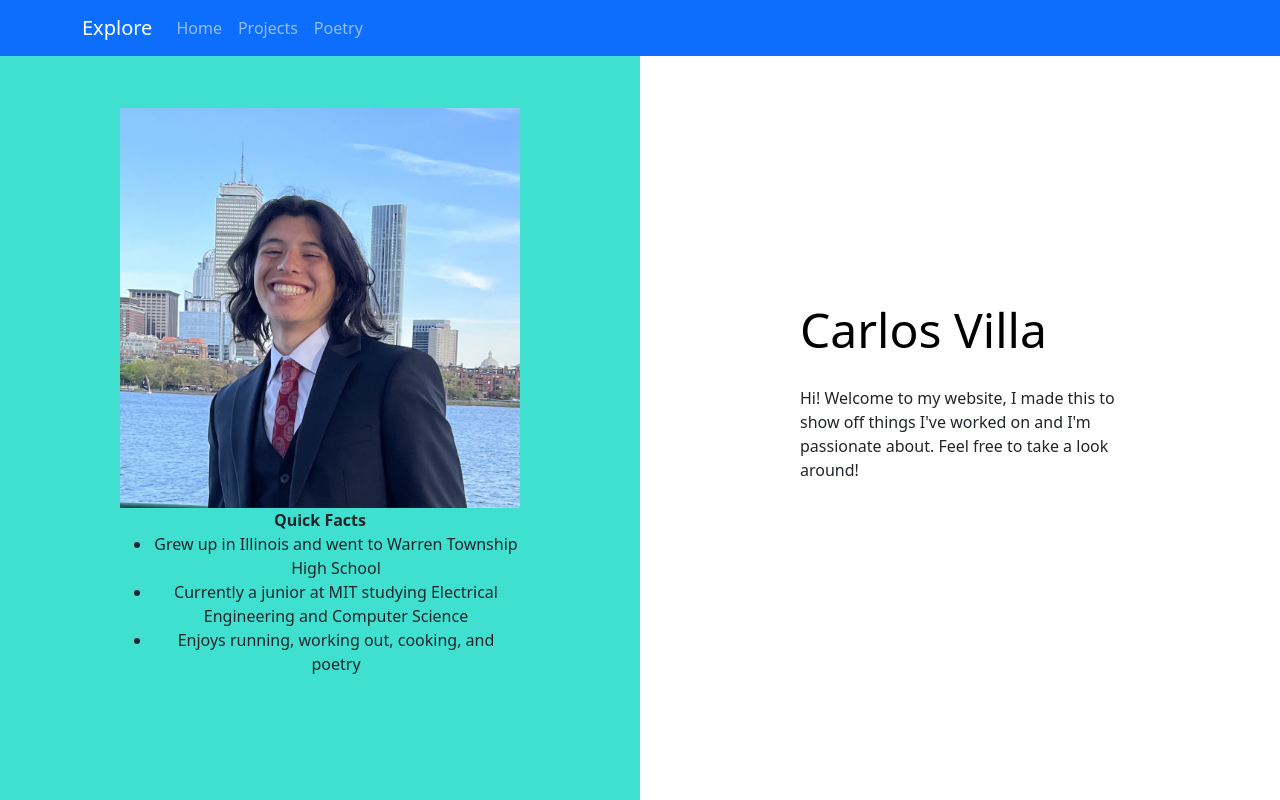
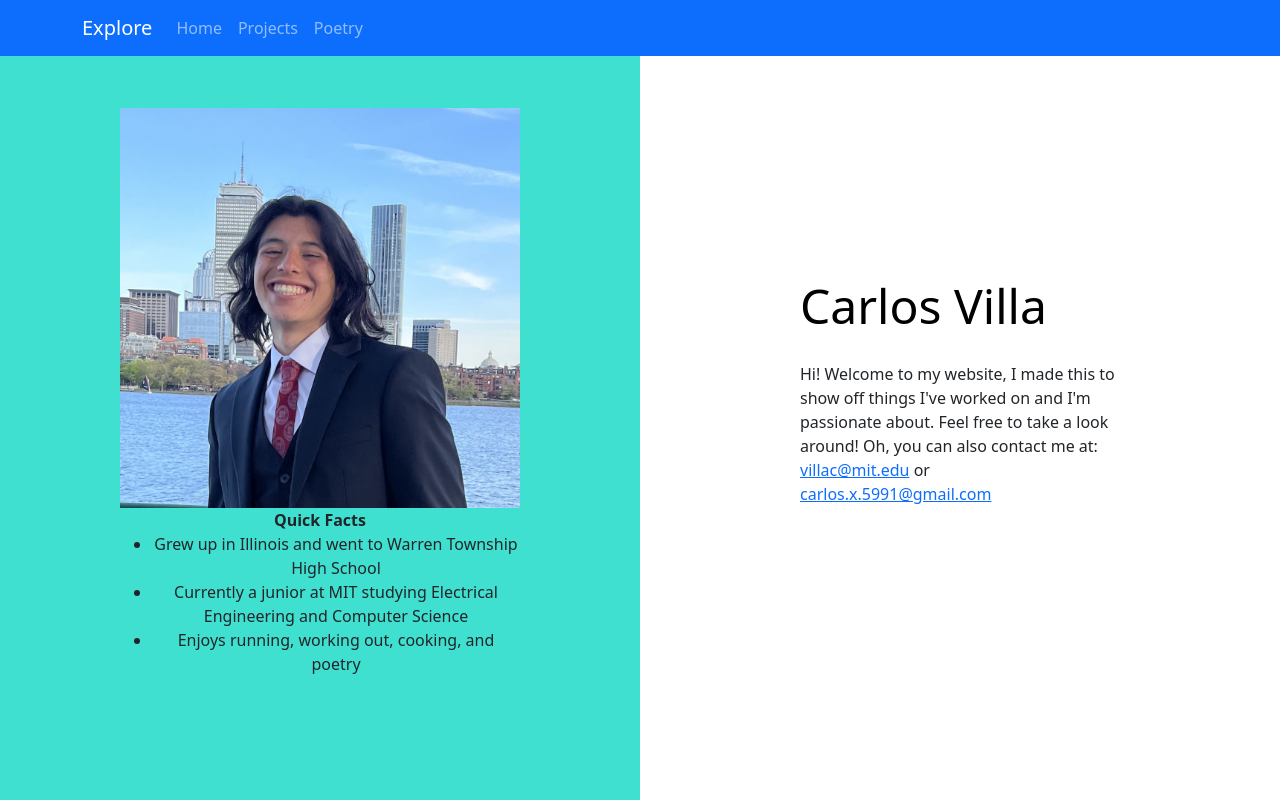
Before and after one commit to CVilla17/CV_website, a React (Create React App) app: page / in a window 1280 px wide. Built offline with nearby package versions, Linux system fonts and the light colour scheme.

Commit message:
added contact info

```diff
--- a/src/pages/Home.js
+++ b/src/pages/Home.js
@@ -39,7 +39,11 @@ class Home extends Component {
               <div className="brief_description">
                 Hi! Welcome to my website, I made this to show off things I've
                 worked on and I'm passionate about. Feel free to take a look
-                around!
+                around! Oh, you can also contact me at:{" "}
+                <a href="mailto:villac@mit.edu">villac@mit.edu</a> or{" "}
+                <a href="mailto:carlos.x.5991@gmail.com">
+                  carlos.x.5991@gmail.com
+                </a>
               </div>
               <br></br>
             </div>
```
